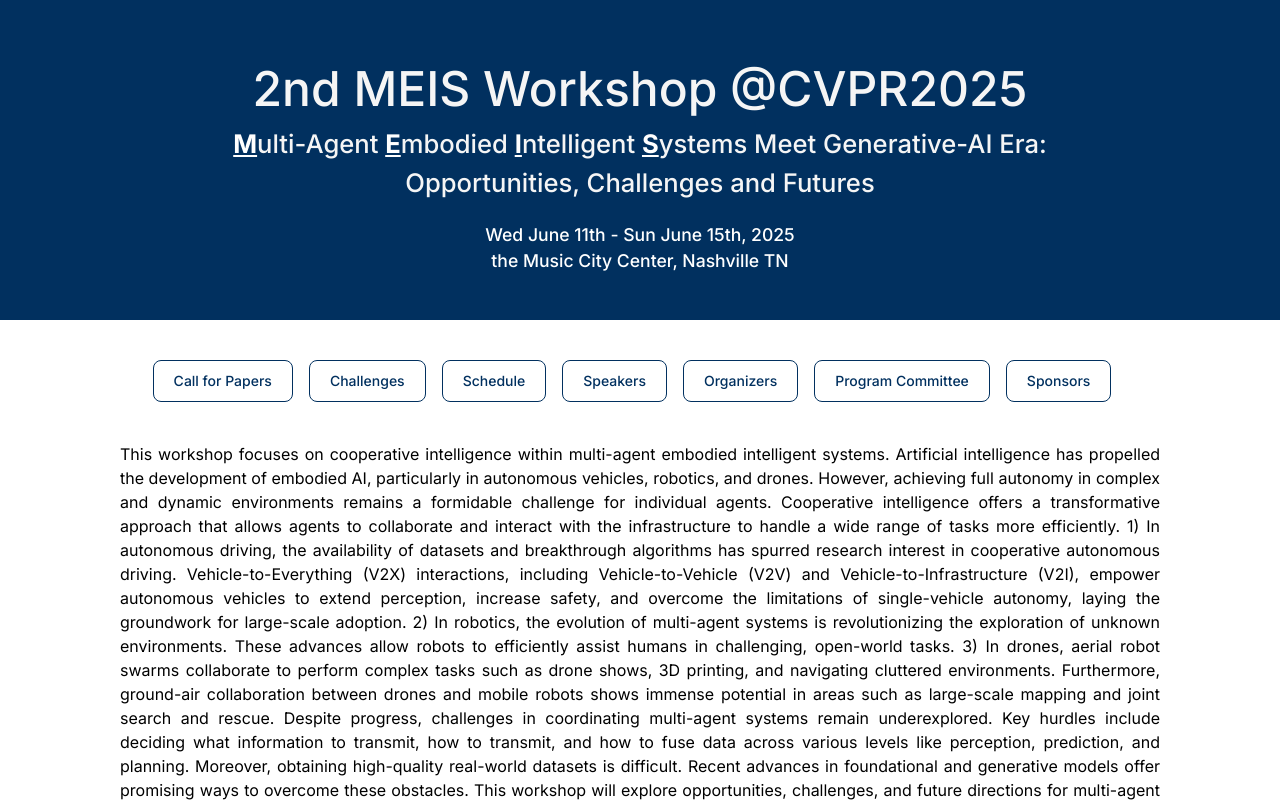
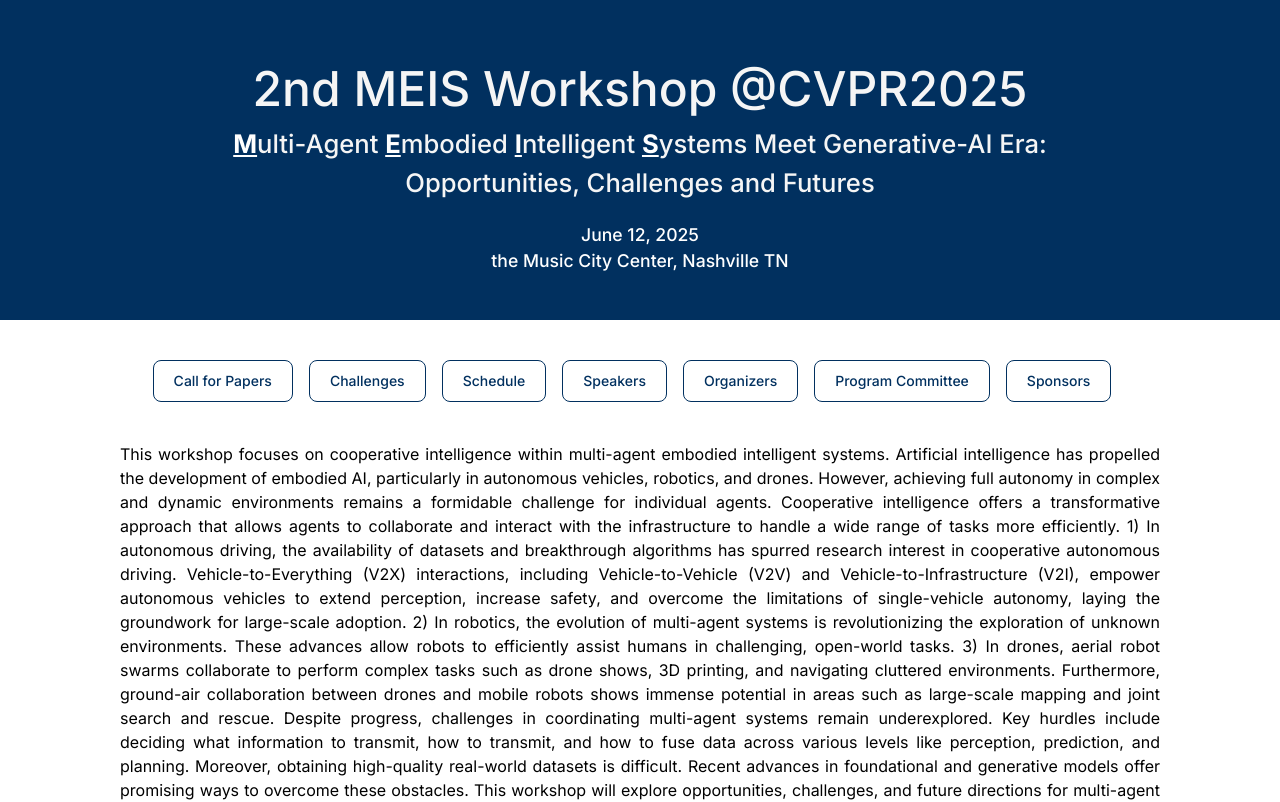
Before and after one commit to coop-intelligence/coop-intelligence.github.io, a Next.js app: page / in a window 1280 px wide. Shown: the top 802 px of the page. Built offline with nearby package versions, Linux system fonts and the light colour scheme.

Commit message:
update date

```diff
--- a/src/app/components/header.jsx
+++ b/src/app/components/header.jsx
@@ -16,7 +16,7 @@
                     Opportunities, Challenges and Futures
                 </div>
                 <div className="text-[0.55em]  text-white text-center mt-5">
-                    Wed June 11th - Sun June 15th, 2025
+                    June 12, 2025
                 </div>
                 <div className="text-[0.55em]  text-white text-center ">
                     the Music City Center, Nashville TN
```
